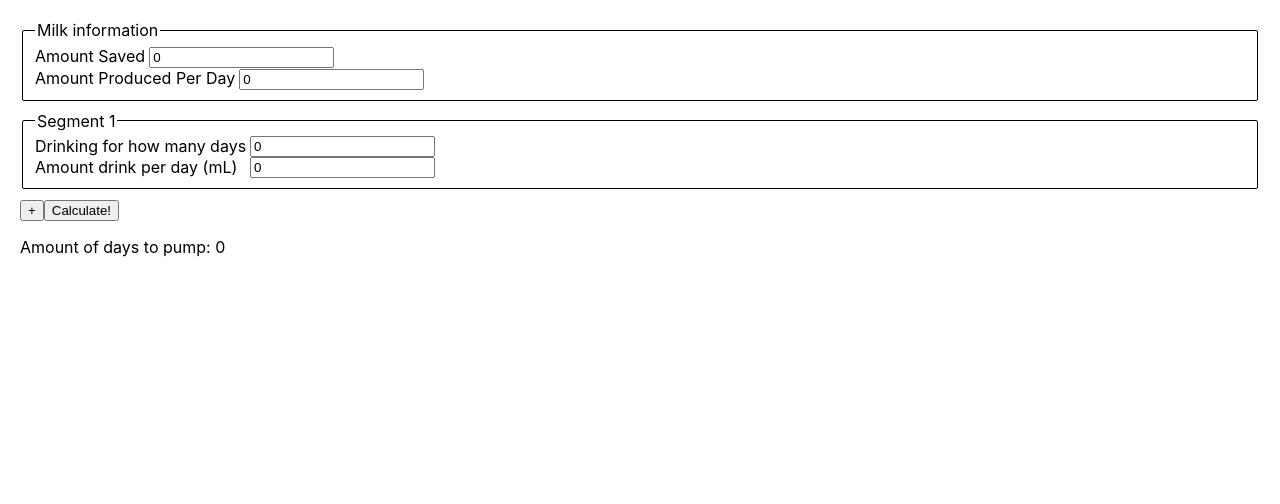
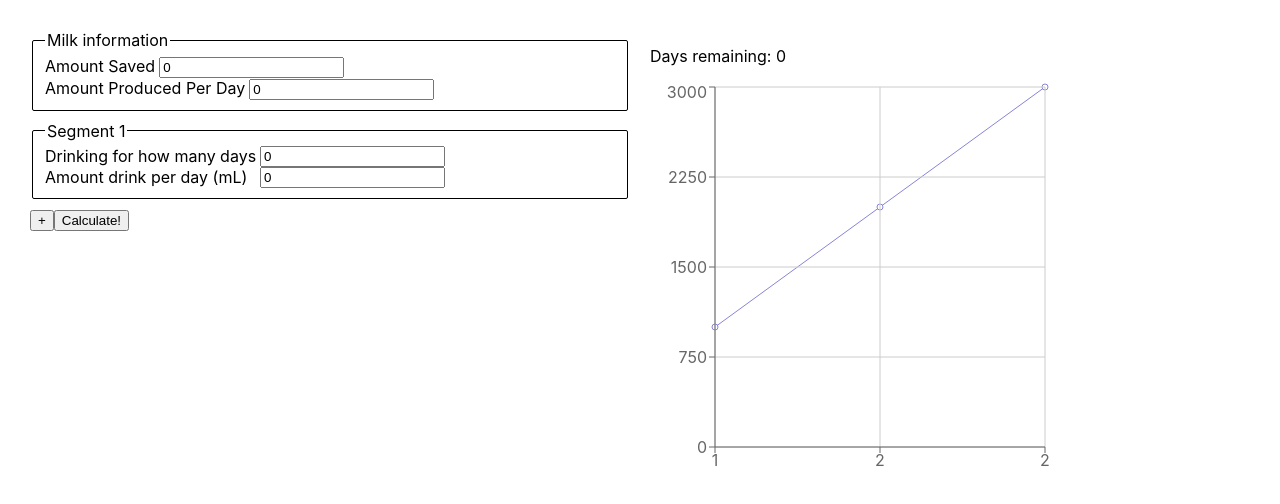
Before and after one commit to aturkewi/milk-calculator, a React (Create React App) app: page / in a window 1280 px wide. Shown: the top 504 px of the page. Built offline with nearby package versions, Linux system fonts and the light colour scheme.

Commit message:
simple graph

```diff
--- a/src/components/input.css
+++ b/src/components/input.css
@@ -1,3 +1,17 @@
+.main-wrapper {
+  display: flex;
+}
+
+.left-panel {
+  width: 50%;
+  padding: 10px;;
+}
+
+.right-panel {
+  width: 50%;
+  padding: 10px;
+}
+
 .input-label {
   padding-right: 4px;
 }
--- a/src/components/inputs.jsx
+++ b/src/components/inputs.jsx
@@ -2,6 +2,7 @@ import { useState } from 'react'
 
 import { calculateDays } from './utils/daysRemainingCalculator'
 import Segment from './segment'
+import Results from './results'
 import './input.css'
 
 const defaultSegment = {
@@ -42,7 +43,8 @@ const Inputs = () => {
   }
 
   return (
-    <>
+    <div className='main-wrapper'>
+      <div className='left-panel'>
         <fieldset className='form-group'>
           <legend>Milk information</legend>
           <div>
@@ -76,8 +78,13 @@ const Inputs = () => {
         ))}
         <button onClick={addNewSegment}>+</button>
         <button onClick={callDayCalculator}>Calculate!</button>
-      <p>Amount of days to pump: {remainingDays}</p>
-    </>
+
+      </div>
+      <div className='right-panel'>
+        <Results remainingDays={remainingDays}/>
+
+      </div>
+    </div>
   )
 }
  export default Inputs
--- /dev/null
+++ b/src/components/results.jsx
@@ -0,0 +1,19 @@
+import { LineChart, Line, CartesianGrid, XAxis, YAxis, Tooltip  } from 'recharts';
+const data = [{day: 1, amt: 1000}, {day: 2, amt: 2000}, {day: 2, amt: 3000}];
+
+const Results = ({remainingDays}) => {
+  return(
+    <>
+      <p>Days remaining: {remainingDays}</p>
+      <LineChart width={400} height={400} data={data}>
+        <Line type="monotone" dataKey="amt" stroke="#8884d8" />
+        <CartesianGrid stroke="#ccc" />
+        <XAxis dataKey="day" />
+        <YAxis />
+        <Tooltip />
+      </LineChart>
+    </>
+  )
+}
+
+export default Results
```
Lines whose indentation alone changed are shown as unchanged.
